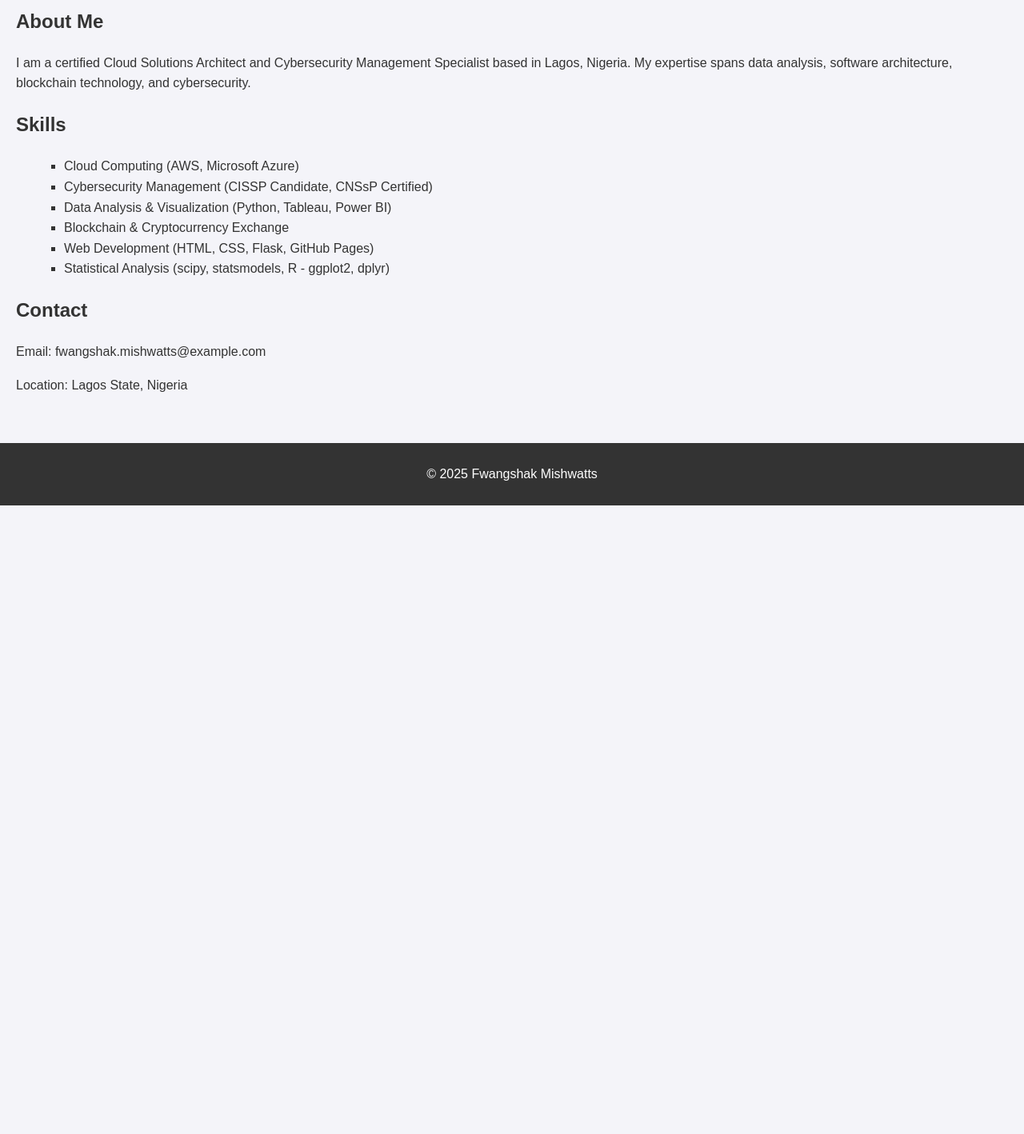
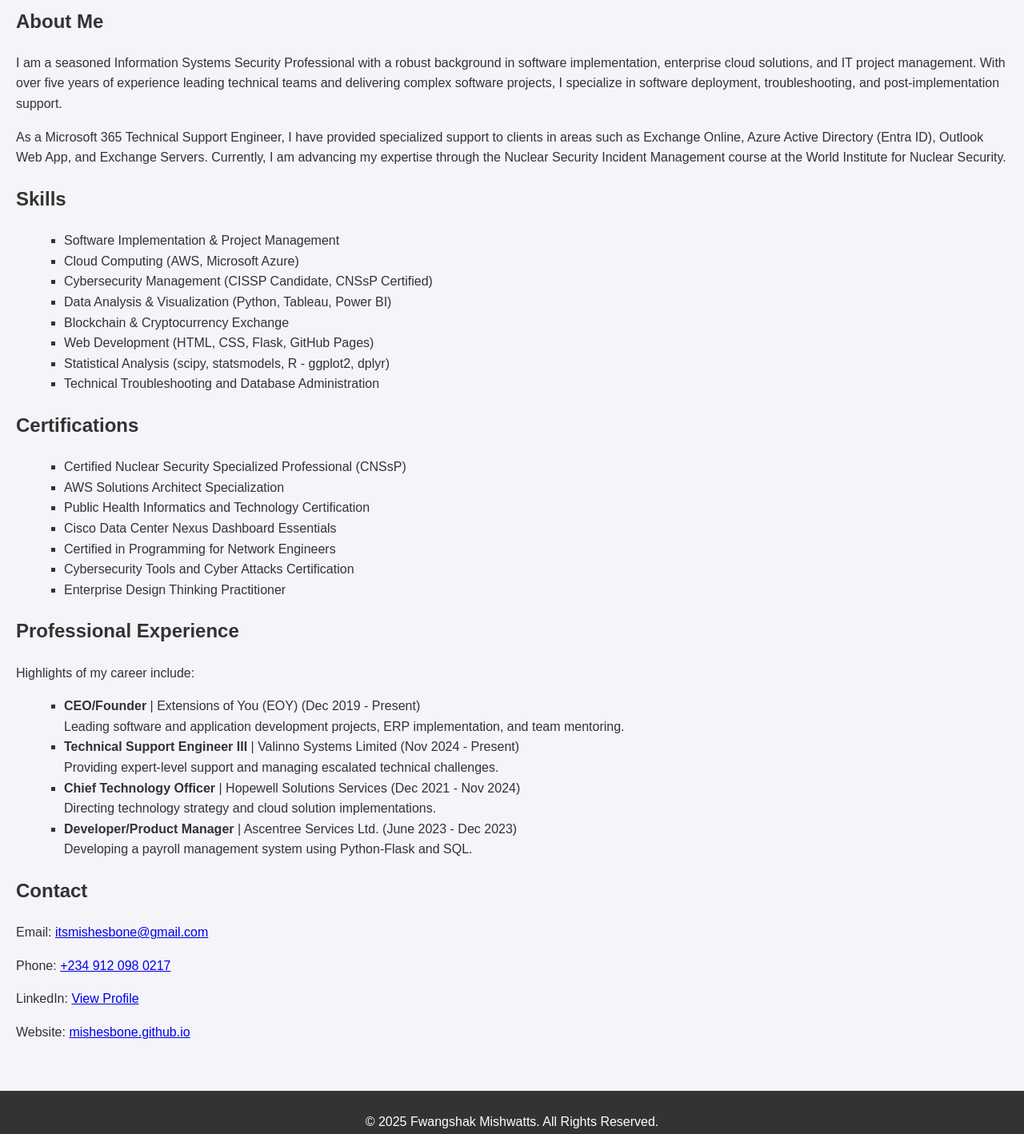
Before and after one commit to mishesbone/mishesbone.github.io, a plain HTML site: page index.html in a window 1280 px wide. Shown: the part 200-1618 px from the top of the page at 80% size. Before the commit the page ends 832 px from the top, so only its background shows below. Drawn offline with Linux system fonts and the light colour scheme.

Commit message:
Update index.html

```diff
--- a/index.html
+++ b/index.html
@@ -1,11 +1,11 @@
-
 <!DOCTYPE html>
-<html lang='en'>
+<html lang="en">
 <head>
-    <meta charset='UTF-8'>
-    <meta name='viewport' content='width=device-width, initial-scale=1.0'>
-    <title>Fwangshak Mishwatts</title>
-    <link rel='stylesheet' href='styles.css'>
+    <meta charset="UTF-8">
+    <meta name="viewport" content="width=device-width, initial-scale=1.0">
+    <meta name="description" content="Professional profile of Fwangshak Mishwatts - Cloud Solutions Architect, Cybersecurity Manager, and Data Analyst.">
+    <title>Fwangshak Mishwatts - Professional Profile</title>
+    <link rel="stylesheet" href="styles.css">
 </head>
 <body>
     <header>
@@ -13,29 +13,85 @@
         <p>Cloud Solutions Architect | Cybersecurity Manager | Data Analyst</p>
     </header>
     <main>
-        <section id='profile'>
+        <!-- Profile Section -->
+        <section id="profile">
             <h2>About Me</h2>
-            <p>I am a certified Cloud Solutions Architect and Cybersecurity Management Specialist based in Lagos, Nigeria. My expertise spans data analysis, software architecture, blockchain technology, and cybersecurity.</p>
+            <p>
+                I am a seasoned Information Systems Security Professional with a robust background in software implementation,
+                enterprise cloud solutions, and IT project management. With over five years of experience leading technical teams
+                and delivering complex software projects, I specialize in software deployment, troubleshooting, and post-implementation support.
+            </p>
+            <p>
+                As a Microsoft 365 Technical Support Engineer, I have provided specialized support to clients in areas such as Exchange Online,
+                Azure Active Directory (Entra ID), Outlook Web App, and Exchange Servers. Currently, I am advancing my expertise through the
+                Nuclear Security Incident Management course at the World Institute for Nuclear Security.
+            </p>
         </section>
-        <section id='skills'>
+
+        <!-- Skills Section -->
+        <section id="skills">
             <h2>Skills</h2>
             <ul>
+                <li>Software Implementation & Project Management</li>
                 <li>Cloud Computing (AWS, Microsoft Azure)</li>
                 <li>Cybersecurity Management (CISSP Candidate, CNSsP Certified)</li>
                 <li>Data Analysis & Visualization (Python, Tableau, Power BI)</li>
                 <li>Blockchain & Cryptocurrency Exchange</li>
                 <li>Web Development (HTML, CSS, Flask, GitHub Pages)</li>
                 <li>Statistical Analysis (scipy, statsmodels, R - ggplot2, dplyr)</li>
+                <li>Technical Troubleshooting and Database Administration</li>
             </ul>
         </section>
-        <section id='contact'>
+
+        <!-- Certifications Section -->
+        <section id="certifications">
+            <h2>Certifications</h2>
+            <ul>
+                <li>Certified Nuclear Security Specialized Professional (CNSsP)</li>
+                <li>AWS Solutions Architect Specialization</li>
+                <li>Public Health Informatics and Technology Certification</li>
+                <li>Cisco Data Center Nexus Dashboard Essentials</li>
+                <li>Certified in Programming for Network Engineers</li>
+                <li>Cybersecurity Tools and Cyber Attacks Certification</li>
+                <li>Enterprise Design Thinking Practitioner</li>
+            </ul>
+        </section>
+
+        <!-- Professional Experience Section -->
+        <section id="experience">
+            <h2>Professional Experience</h2>
+            <p>Highlights of my career include:</p>
+            <ul>
+                <li>
+                    <strong>CEO/Founder</strong> | Extensions of You (EOY) (Dec 2019 - Present)
+                    <br>Leading software and application development projects, ERP implementation, and team mentoring.
+                </li>
+                <li>
+                    <strong>Technical Support Engineer III</strong> | Valinno Systems Limited (Nov 2024 - Present)
+                    <br>Providing expert-level support and managing escalated technical challenges.
+                </li>
+                <li>
+                    <strong>Chief Technology Officer</strong> | Hopewell Solutions Services (Dec 2021 - Nov 2024)
+                    <br>Directing technology strategy and cloud solution implementations.
+                </li>
+                <li>
+                    <strong>Developer/Product Manager</strong> | Ascentree Services Ltd. (June 2023 - Dec 2023)
+                    <br>Developing a payroll management system using Python-Flask and SQL.
+                </li>
+            </ul>
+        </section>
+
+        <!-- Contact Section -->
+        <section id="contact">
             <h2>Contact</h2>
-            <p>Email: fwangshak.mishwatts@example.com</p>
-            <p>Location: Lagos State, Nigeria</p>
+            <p>Email: <a href="mailto:itsmishesbone@gmail.com">itsmishesbone@gmail.com</a></p>
+            <p>Phone: <a href="tel:+2349120980217">+234 912 098 0217</a></p>
+            <p>LinkedIn: <a href="https://linkedin.com/in/mishesbone" target="_blank">View Profile</a></p>
+            <p>Website: <a href="https://mishesbone.github.io" target="_blank">mishesbone.github.io</a></p>
         </section>
     </main>
     <footer>
-        <p>© 2025 Fwangshak Mishwatts</p>
+        <p>© 2025 Fwangshak Mishwatts. All Rights Reserved.</p>
     </footer>
 </body>
 </html>
```
